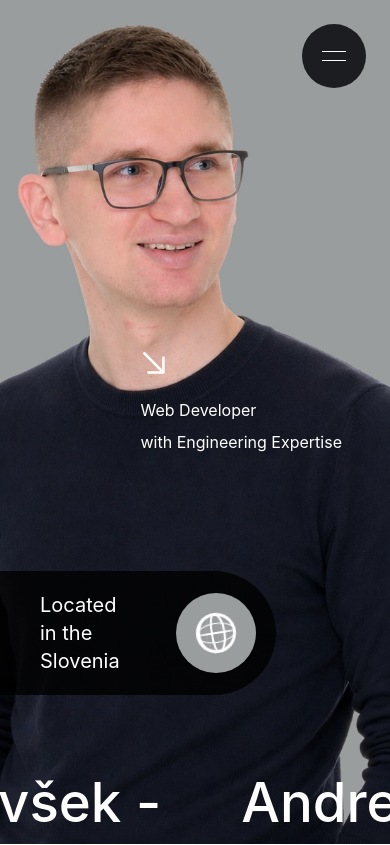
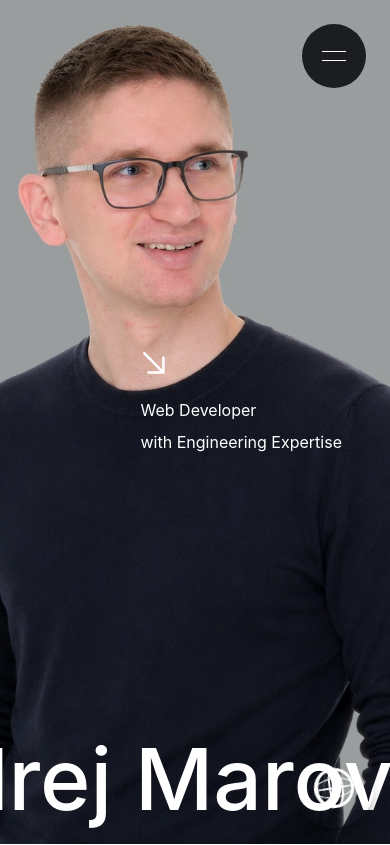
Before and after one commit to Mararovsek99/portfolio, a React (Vite) app: page / in a window 390 px wide. Shown: the top 845 px of the page. Built offline with nearby package versions, Linux system fonts and the light colour scheme.

Commit message:
changet position of globus for mobile users

```diff
--- a/src/components/Hero.jsx
+++ b/src/components/Hero.jsx
@@ -33,15 +33,18 @@ const Hero = () => {
           </div>
         </section>
 
-        <div className="absolute left-0 top-6/8  md:top-1/2  -translate-y-1/2 bg-black/80 rounded-r-full flex justify-center items-center gap-4">
+        <div className="hidden md:absolute md:left-0 md:top-1/2 md:-translate-y-1/2 md:bg-black/80 md:rounded-r-full md:flex md:justify-center md:items-center md:gap-4">
           <div className="flex flex-col m-5 ml-10">
             <span className="text-xl">Located</span>
             <span className="text-xl">in the</span>
             <span className="text-xl">Slovenia</span>
           </div>
-          <div className=" bg-[#999d9e] rounded-full h-20 w-20 m-5">
+          <div className="relative rounded-full h-20 w-20 m-5">
             <GlobeIcon className="absolute left-1/2 top-1/2 -translate-x-1/2 -translate-y-1/2" />
           </div>
+        </div>
+        <div className="absolute right-4 bottom-4 md:hidden rounded-full h-20 w-20 flex items-center justify-center shadow-xl shadow-black/30">
+          <GlobeIcon className="h-10 w-10" />
         </div>
         <div className="absolute right-0 top-1/2  md:-translate-y-25  lg:-translate-y-40 -translate-y-20 -translate-x-10 md:-translate-x-..host0 flex flex-col md:gap-5 lg:gap-10">
           <div>
--- a/src/index.css
+++ b/src/index.css
@@ -21,6 +21,29 @@
   padding-right: 5rem;
   flex-shrink: 0;
 }
+
+@media (max-width: 1024px) {
+  .marquee-track {
+    animation-duration: 10s;
+  }
+
+  .marquee-track h1 {
+    font-size: 18vw;
+    padding-right: 4rem;
+  }
+}
+
+@media (max-width: 640px) {
+  .marquee-track {
+    animation-duration: 8s;
+  }
+
+  .marquee-track h1 {
+    font-size: 22vw;
+    padding-right: 3rem;
+  }
+}
+
 html,
 body {
   scrollbar-width: none; /* Firefox */
```
